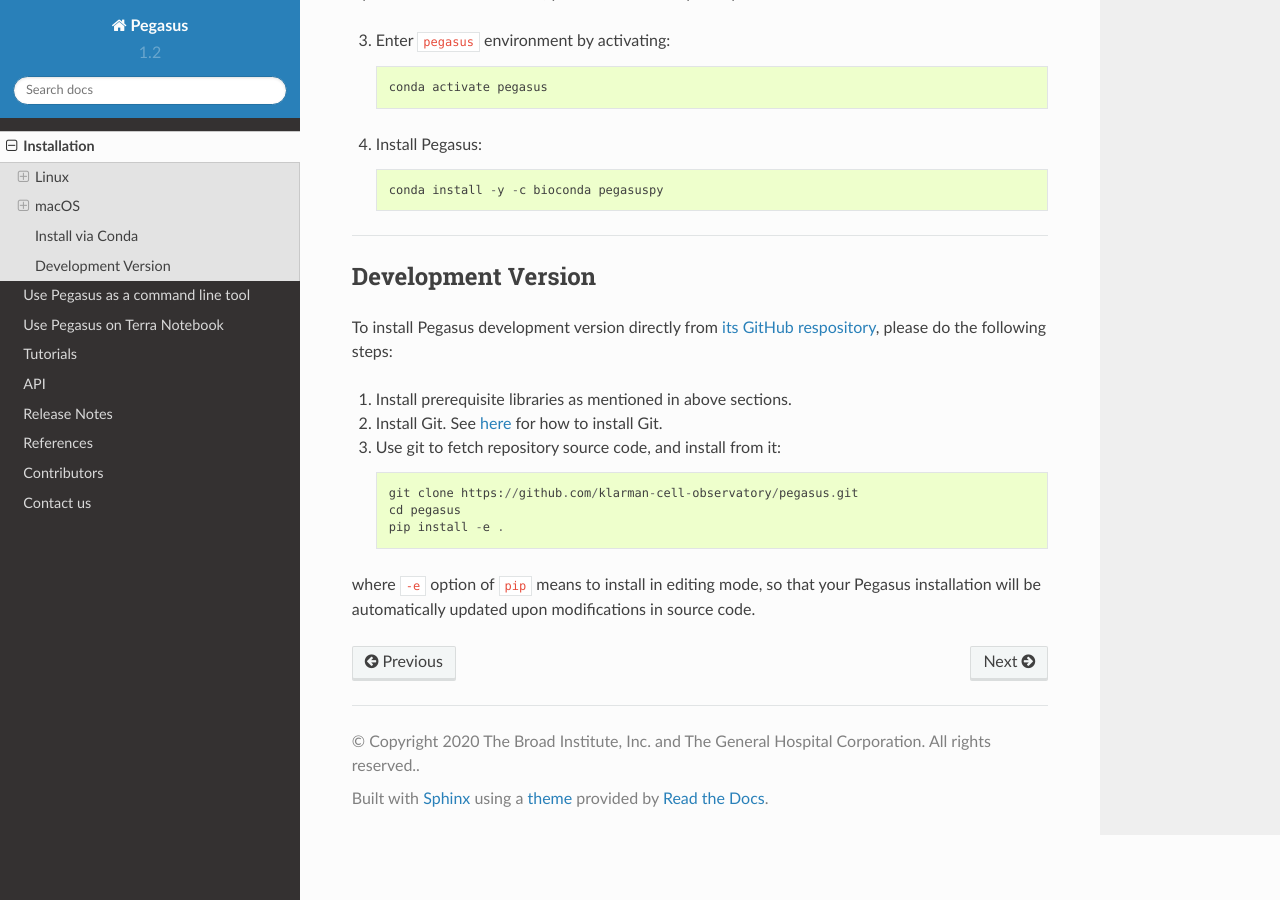
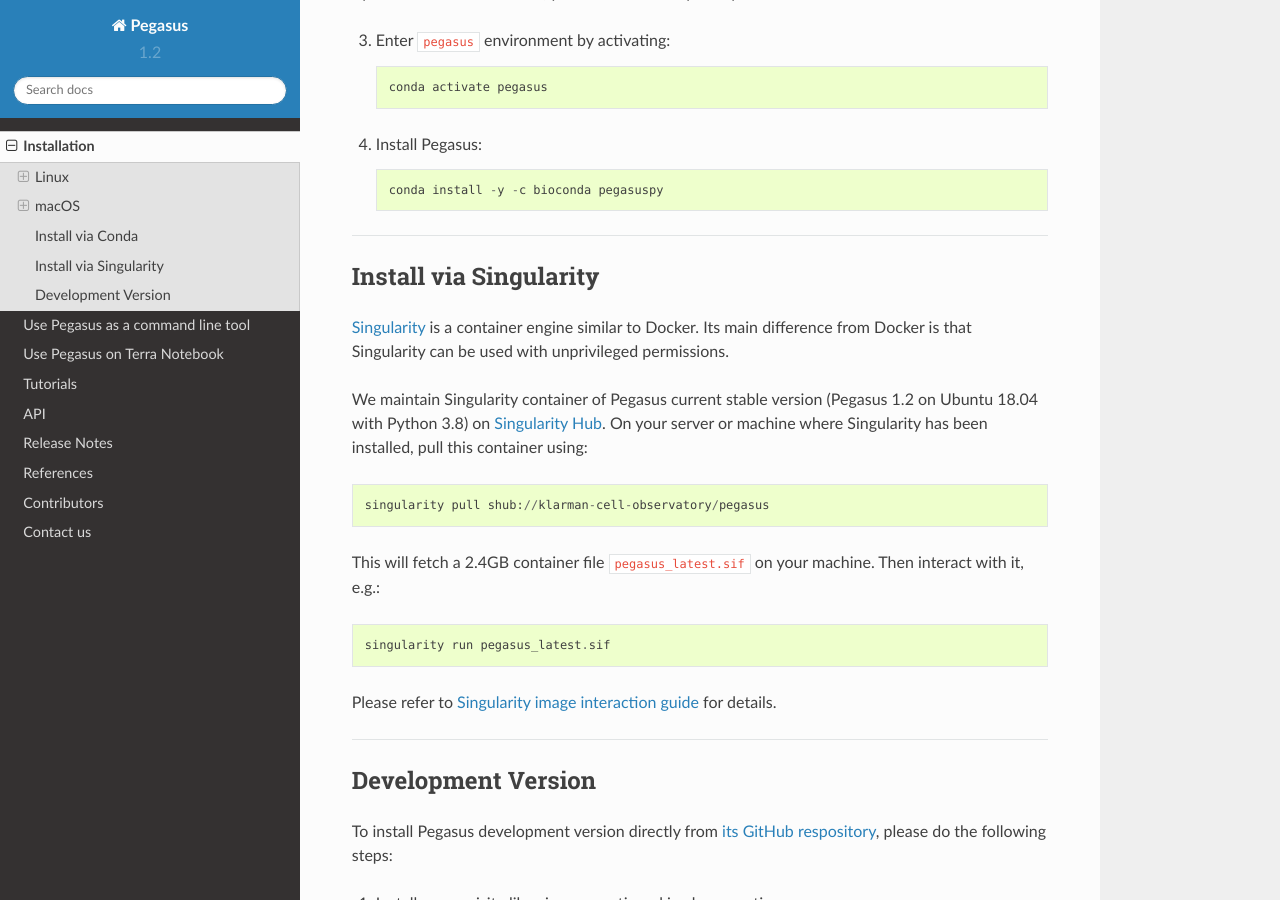
Before and after one commit to lilab-bcb/pegasus, a Sphinx documentation site: the page built from docs/installation.rst, in a window 1280 px wide and 900 px high, scrolled down 4807 px. Built offline with Sphinx 7.4.7 and the Read the Docs theme 2.0.0, drawn with Linux system fonts in a browser that asks for light colours; formulas are drawn with MathJax 3.

Commit message:
add singularity installation guide

```diff
--- a/docs/installation.rst
+++ b/docs/installation.rst
@@ -194,6 +194,24 @@
 
 --------------------------
 
+Install via Singularity
+^^^^^^^^^^^^^^^^^^^^^^^^^
+
+Singularity_ is a container engine similar to Docker. Its main difference from Docker is that Singularity can be used with unprivileged permissions.
+
+We maintain Singularity container of Pegasus current stable version (Pegasus 1.2 on Ubuntu 18.04 with Python 3.8) on `Singularity Hub`_. On your server or machine where Singularity has been installed, pull this container using::
+
+	singularity pull shub://klarman-cell-observatory/pegasus
+
+This will fetch a 2.4GB container file ``pegasus_latest.sif`` on your machine. Then interact with it, e.g.::
+
+	singularity run pegasus_latest.sif
+
+Please refer to `Singularity image interaction guide`_ for details.
+
+
+--------------------------
+
 Development Version
 ^^^^^^^^^^^^^^^^^^^^^^
 
@@ -216,3 +234,6 @@
 .. _Anaconda: https://www.anaconda.com/products/individual#Downloads
 .. _Miniconda: https://docs.conda.io/en/latest/index.html
 .. _Miniconda installer: https://docs.conda.io/en/latest/miniconda.html
+.. _Singularity: http://singularity.lbl.gov/
+.. _Singularity Hub: https://singularity-hub.org/collections/5065
+.. _Singularity image interaction guide: https://singularityhub.github.io/singularityhub-docs/docs/interact
```
